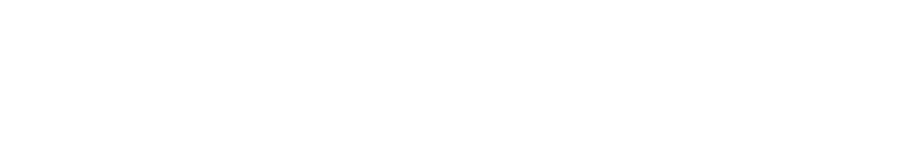
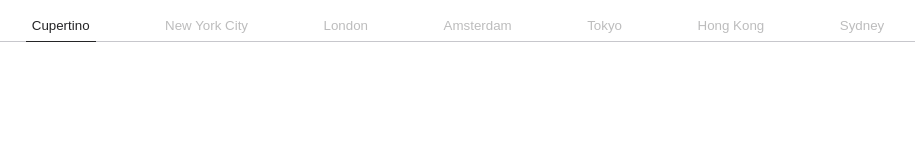
Before and after one commit to chanroyc/minimalist-navigation-bar, a website: page src/index.html in a window 1280 px wide. Shown: the whole page, without its empty margins (182-1097 px from the left). Drawn offline with Linux system fonts and the light colour scheme.

Commit message:
feat: create navigation and added styles

```diff
--- a/src/scripts/navigation.js
+++ b/src/scripts/navigation.js
@@ -1,4 +1,102 @@
-const init = () => {
+class Navigation {
+  create = () => {
+    const nav = document.createElement('nav');
+
+    setAttributes(nav, {
+      'id' : 'nav',
+      'aria-label' : 'cities',
+    });
+    document.body.append(nav);
+  }
+
+  createElements = (data) => {
+    if (!data) return;
+
+    let nav = document.querySelector('nav');
+    let navList = document.createElement('ul');
+
+    setAttributes(navList, {
+      'id' : 'nav-list',
+      'class': 'nav-list',
+    })
+
+    nav.append(navList);
+
+    data?.map(({ section, label }, i) => {
+      let listItem = document.createElement('li');
+      let button = document.createElement('button');
+
+      listItem.append(button);
+      navList.append(listItem);
+
+      setAttributes(button, {
+        'data-section' : section,
+        'aria-labelledby' : section,
+        'aria-selected' : i === 0 ? true : false,
+      })
+
+      button.innerHTML = label;
+      button.addEventListener('click', onClickHandler);
+    })
+  }
+}
+
+const getData = async () => {
+  let data = await fetch("data/navigation.json")
+    .then((res) => {
+      if (!res.ok) {
+        throw new Error
+          (`HTTP error! Status: ${res.status}`);
+        }
+        return res.json();
+      })
+    .then((data) => {
+      return data;
+    })
+    .catch((error) =>
+      console.error("Unable to fetch data:", error));
+  return data;
+}
+
+const setAttributes = (el, attrs) => {
+  for (let key in attrs) {
+    el.setAttribute(key, attrs[key]);
+  }
+}
+
+const onClickHandler = (event) => {
+  event.preventDefault();
+
+  // Get the active element
+  let activeEl = document.querySelector('[aria-selected="true"]');
+  let newActiveEl = event.target;
+
+  activeEl.setAttribute('aria-selected', false);
+  newActiveEl.setAttribute('aria-selected', true);
+
+  requestAnimationFrame(animation);
+}
+
+const animation = () => {
+  let navList = document.getElementById('nav-list');
+  let activeEl = document.querySelector('[aria-selected="true"]');
+
+  navList.style.setProperty('--offset-left', `${activeEl.offsetLeft}px`);
+  navList.style.setProperty('--button-width', `${activeEl.offsetWidth}px`);
+}
+
+const init = async () => {
+  let nav = new Navigation();
+  let data = await getData();
+
+  nav.create();
+  nav.createElements(data?.cities)
+
+  requestAnimationFrame(animation);
+
+  window.addEventListener('resize', () => {
+    requestAnimationFrame(animation);
+  });
 }
 
 init();
--- a/src/styles/styles.css
+++ b/src/styles/styles.css
@@ -4,3 +4,75 @@
     url("fonts/sf-pro-text-regular.ttf") format("truetype"),
     url("fonts/sf-pro-text-regular.woff") format("woff");
 }
+
+:root {
+  --color-black: rgba(36, 36, 38, 1);
+  --color-gray: rgba(199, 199, 204, 1);
+  --color-blue: rgba(64, 156, 255, 1);
+}
+
+* {
+  box-sizing: border-box;
+}
+
+nav {
+  padding: 0 120px;;
+}
+
+nav ul {
+  position: relative;
+  display: flex;
+  justify-content: space-around;
+  list-style: none;
+  margin: 0;
+  padding: 8px 48px;
+}
+
+nav ul:before {
+  content: '';
+  position: absolute;
+  left: 0;
+  bottom: 0;
+  width: 100%;
+  height: 1px;
+  background-color: var(--color-gray);
+}
+
+nav ul:after {
+  content: '';
+  position: absolute;
+  left: 0;
+  bottom: 0;
+  height: 1px;
+  width: var(--button-width);
+  background-color: var(--color-black);
+  transform: translateX(var(--offset-left)) scaleX(1);
+  transition: all 0.2s ease-in-out;
+}
+
+nav li {
+
+}
+
+nav li button {
+  cursor: pointer;
+  border: none;
+  background: transparent;
+  outline: none;
+  font-family: "SF Pro", sans-serif;
+  color: var(--color-black);
+  opacity: 0.3;
+
+  &[aria-selected="true"] {
+    opacity: 1;
+  }
+}
+
+@media (hover: hover) {
+  nav li button:hover {
+    &[aria-selected="false"] {
+      color: var(--color-blue);
+      opacity: 1;
+    }
+  }
+}
```
